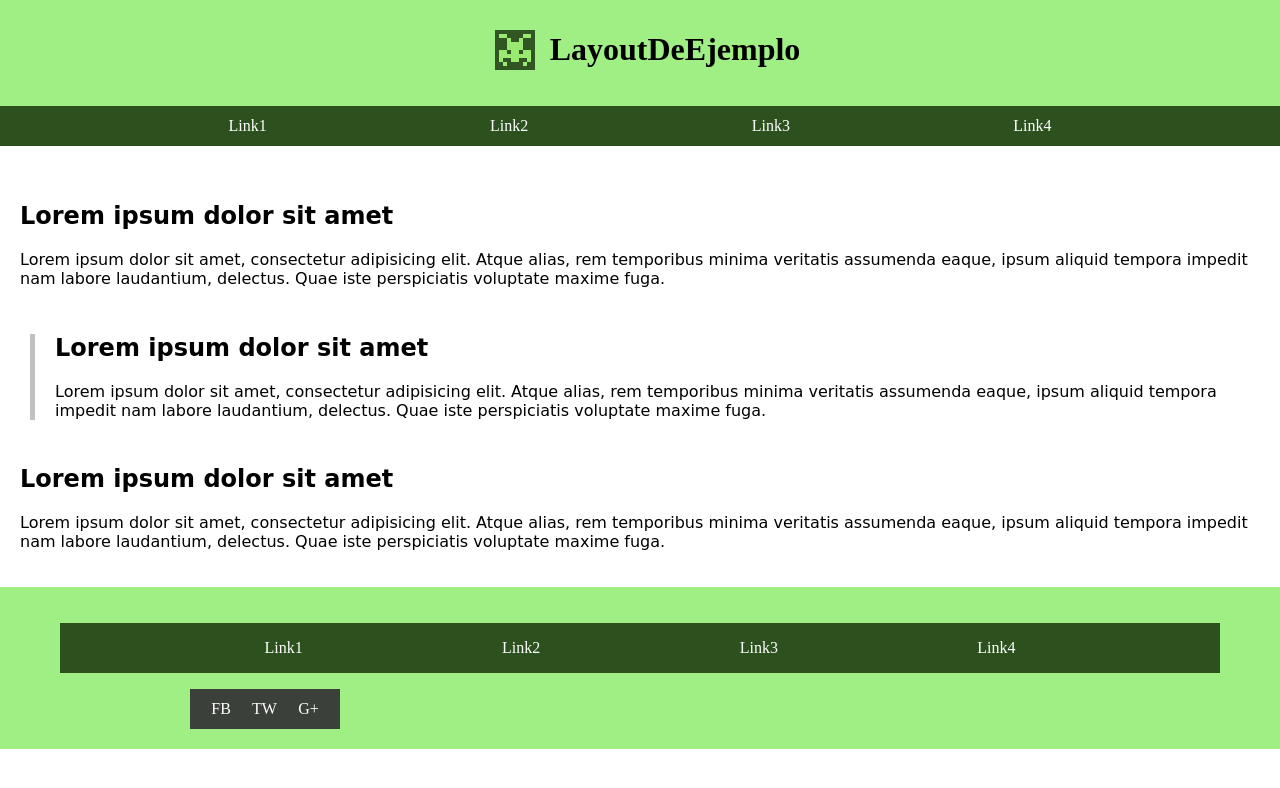
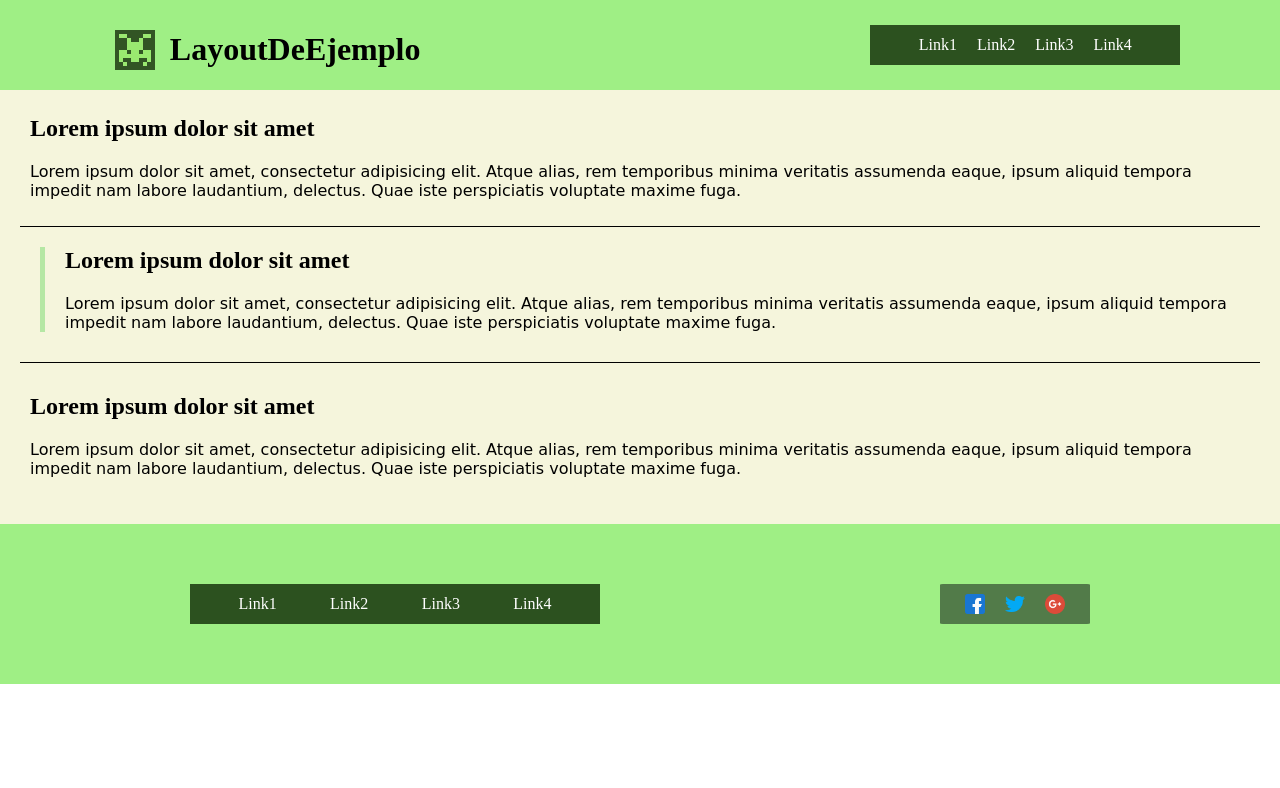
Before and after one commit to Pilarleizq/PruebaCreate, a plain HTML site: page index.html in a window 1280 px wide. Drawn offline with Linux system fonts and the light colour scheme; a web font is replaced by a local one.

Commit message:
add media queries for desktop and tablet

```diff
--- a/index.html
+++ b/index.html
@@ -5,6 +5,7 @@
      <meta http-equiv="X-UA-Compatible" content="IE=edge">
      <meta name="viewport" content="width=device-width, initial-scale=1.0">
      <title>Layout Create</title>
+     <link rel="icon" href="./images/logo.png" />
      <link rel="preconnect" href="https://fonts.googleapis.com">
     <link rel="preconnect" href="https://fonts.gstatic.com" crossorigin>
     <link href="https://fonts.googleapis.com/css2?family=Bellota+Text:wght@300;700&display=swap" rel="stylesheet">
@@ -12,7 +13,8 @@
     <link rel="preconnect" href="https://fonts.gstatic.com" crossorigin>
     <link href="https://fonts.googleapis.com/css2?family=Gloock&display=swap" rel="stylesheet">
     <link rel="stylesheet" href="https://cdnjs.cloudflare.com/ajax/libs/font-awesome/6.2.1/css/all.min.css" integrity="sha512-MV7K8+y+gLIBoVD59lQIYicR65iaqukzvf/nwasF0nqhPay5w/9lJmVM2hMDcnK1OnMGCdVK+iQrJ7lzPJQd1w==" crossorigin="anonymous" referrerpolicy="no-referrer" />
-    <link rel="stylesheet" href="./style.css">
+    <link rel="stylesheet" href="./styles/style.css">
+    <link rel="stylesheet" href="./styles/mediaqueries.css">
 </head>
 
 <body class="body">
@@ -21,17 +23,25 @@
             <img class="header_image" src="./images/logo.png" alt="logo"/>
         <h1 class="header-name">LayoutDeEjemplo</h1>
         </div>
-        <nav class="nav">
+        <nav class="header_nav">
         <ul class="nav_links">
-            <li>Link1</li>
-            <li>Link2</li>
-            <li>Link3</li>
-            <li>Link4</li>
+            <li class="li">Link1</li>
+            <li class="li">Link2</li>
+            <li class="li link3">Link3</li>
+            <li class="li">Link4</li>
         </ul>
         </nav>
     </header>
 
+
 <main class="main">
+
+<div class="element">
+        <div class="element_box"></div>
+        <div class="element_box2"></div>
+</div>
+
+<section class="lorems">
 <section>
     <div class="div1">
         <h2 class="div-title1"> Lorem ipsum dolor sit amet</h2>
@@ -48,6 +58,7 @@
         <h2 class="div-title3">Lorem ipsum dolor sit amet</h2>
         <p class="div-p3"> Lorem ipsum dolor sit amet, consectetur adipisicing elit. Atque alias, rem temporibus minima veritatis assumenda eaque, ipsum aliquid tempora impedit nam labore laudantium, delectus. Quae iste perspiciatis voluptate maxime fuga.</p>
 </section>
+</section>
 
 </main>
 
@@ -56,16 +67,18 @@
     <div class="footer_div">
 
     <ul class="footer_list">
-        <li>Link1</li>
-        <li>Link2</li>
-        <li>Link3</li>
-        <li>Link4</li>
+        <li class="li">Link1</li>
+        <li class="li">Link2</li>
+        <li class="li link3">Link3</li>
+        <li class="li">Link4</li>
     </ul>
 
     <div class="footer_rrss">
-        <li class="fb">FB</li>
-        <li class="tw">TW</li>
-        <li class="g+">G+</li>
+        <div class="footer_rrss_box">
+        <img class="fb" src="./images/facebook.png" alt="fb-icon"></img>
+        <img class="tw" src="./images/gorjeo.png" alt="tw-icon"></img>
+        <img class="google" src="./images/google-mas.png" alt="google-icon"></img>
+        </div>
     </div>
 
     </div>
--- /dev/null
+++ b/styles/mediaqueries.css
@@ -0,0 +1,178 @@
+@media all and (min-width: 1024px) {
+
+    .header {
+        display: flex;
+        flex-direction: row;
+        justify-content: space-evenly;
+        align-items: center;
+    }
+
+    .header_up {
+        margin-right: 350px;
+    }
+
+    .header_nav .nav_links {
+
+        width: 300px;
+        display: flex;
+        flex-direction: row;
+        justify-content: center;
+        margin: auto;
+        align-items: center;
+    }
+
+    .li{
+        display: flex;
+        flex-direction: row;
+        justify-content: space-around;
+        padding: 10px;
+        transition: 0.3s;
+    }
+
+    .nav .nav_links {
+        background-color: rgb(44, 81, 31);
+        display: flex;
+        justify-content: space-around;
+        flex-direction: row;
+        list-style: none;
+        color: white;
+        height: 30px;
+        align-items: center;
+        margin: auto;
+        border: 2px solid wheat;
+    }
+
+    .main {
+        display: flex;
+        flex-direction: column;
+        padding: 20px;
+        height: 50%;
+        margin: auto;
+        justify-content: center;
+        align-items: center;
+        background-color: beige;
+    }
+
+    .element{
+        display: flex;
+        flex-direction: column;
+        justify-content:first baseline;
+        align-items: center;
+        margin-top: -2.8rem;
+        margin-left: 51rem;
+        height: 500px;
+        width: 250px;
+        padding-top: 20px;
+        background-color: rgb(231, 169, 243);
+        opacity: 0;
+        height: 0;
+        overflow: hidden;
+        transition: all 0.3s ease;
+    }
+
+    .element_box {
+        display: flex;
+        flex-direction: column;
+        align-items:baseline;
+        justify-content: center;
+        height: 120px;
+        width: 200px;
+        background-color: rgb(97, 42, 119);
+        margin-bottom: 10px;
+    }
+
+    .element_box2 {
+        display: flex;
+        flex-direction: column;
+        align-items: center;
+        justify-content: center;
+        height: 120px;
+        width: 200px;
+        background-color:  rgb(97, 42, 119);
+
+    }
+
+    .footer_div{
+        display: flex;
+        flex-direction: row;
+        height: 15vh;
+    }
+
+    .footer_list {
+        background-color: rgb(44, 81, 31);
+        display: flex;
+        justify-content: space-evenly;
+        flex-direction: row;
+        list-style: none;
+        margin: auto;
+        height: 30px;
+        width: 400px;
+        align-items: center;
+        color: white;
+    }
+
+    /* .element {
+        width: 30rem;
+        height: 100vh;
+        background-color: green;
+        display: flex;
+        flex-direction: column;
+        padding: 10px;
+        visibility: hidden;
+    } */
+
+    .link3:hover {
+        background-color: rgb(190, 153, 224);
+            color: rgb(127, 218, 134);
+            width: 80px;
+            height: 30px;
+            transition: 0.3s;
+            align-items: center;
+            cursor: pointer;
+            border-radius: 2%;
+    }
+
+    .link3:hover ~ .element {
+        transform: translateZ(200px);
+        opacity: 1;
+        height: auto;
+    }
+
+    .footer_rrss{
+        background-color: rgb(82, 123, 73);
+        color: white;
+        display: flex;
+        justify-content: space-evenly;
+        align-items: center;
+        flex-direction: row;
+        list-style: none;
+        width: 150px;
+        height: 40px;
+        margin: auto;
+        border-radius: 2%;
+    }
+
+  .footer_rrss_box{
+    display: flex;
+    flex-direction: row;
+    justify-content: center;
+    align-items: center;
+  }
+}
+
+@media all and (min-width: 500px) and (max-width: 1024px) {
+
+    .footer_rrss{
+        background-color: rgb(82, 123, 73);
+        color: white;
+        display: flex;
+        justify-content: space-evenly;
+        align-items: center;
+        flex-direction: row;
+        list-style: none;
+        width: 150px;
+        height: 40px;
+        margin: auto;
+        border-radius: 2%;
+    }
+}
--- a/style.css
+++ b/styles/style.css
@@ -22,7 +22,7 @@
     padding-top: 10px;
 }
 
-.nav .nav_links {
+.header_nav .nav_links {
     background-color: rgb(44, 81, 31);
     display: flex;
     justify-content: space-evenly;
@@ -32,7 +32,9 @@
     color: white;
     height: 30px;
     align-items: center;
+    margin: auto;
 }
+
 
 .main {
     padding: 10px;
@@ -40,21 +42,29 @@
     height: 50%;
     justify-content: space-between;
     align-items: center;
+    background-color: beige;
+}
+
+.div-title1, .div-title2, .div-title3 {
+    font-family: 'Gloock', serif;
 }
 
 .div1 {
 padding: 10px;
+border-bottom: 1px solid black;
 }
 
 .div2{
-    border-left: 5px solid rgb(195, 192, 192);
+    border-left: 5px solid rgb(181, 231, 164);
     margin-left: 20px;
     font-family: 'Bellota Text', cursive;
     padding-left: 20px;
+    margin-bottom: 30px;
 }
 
 .div3{
     padding: 10px;
+    border-top: 1px solid black;
 }
 
 .footer{
@@ -82,7 +92,7 @@ padding: 10px;
 }
 
 .footer_rrss{
-    background-color: rgb(59, 65, 58);
+    background-color: rgb(82, 123, 73);
     color: white;
     display: flex;
     justify-content: space-evenly;
@@ -91,5 +101,13 @@ padding: 10px;
     list-style: none;
     width: 150px;
     height: 40px;
-    margin-left: 170px;
+    margin: auto;
+    border-radius: 2%;
 }
+
+
+.fb, .tw, .google {
+    height: 20px;
+    width: 20px;
+    padding: 10px;
+}
```
